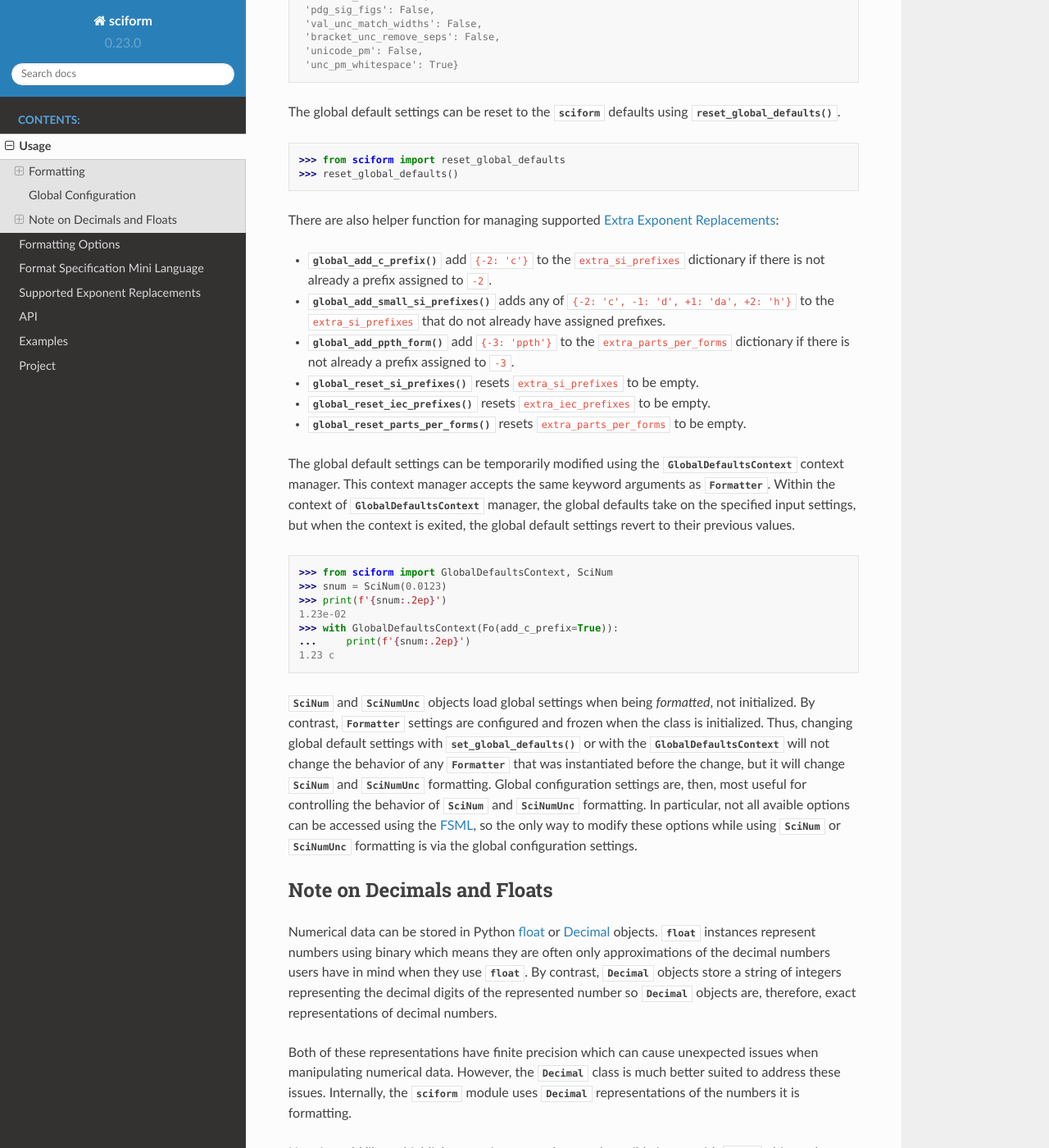
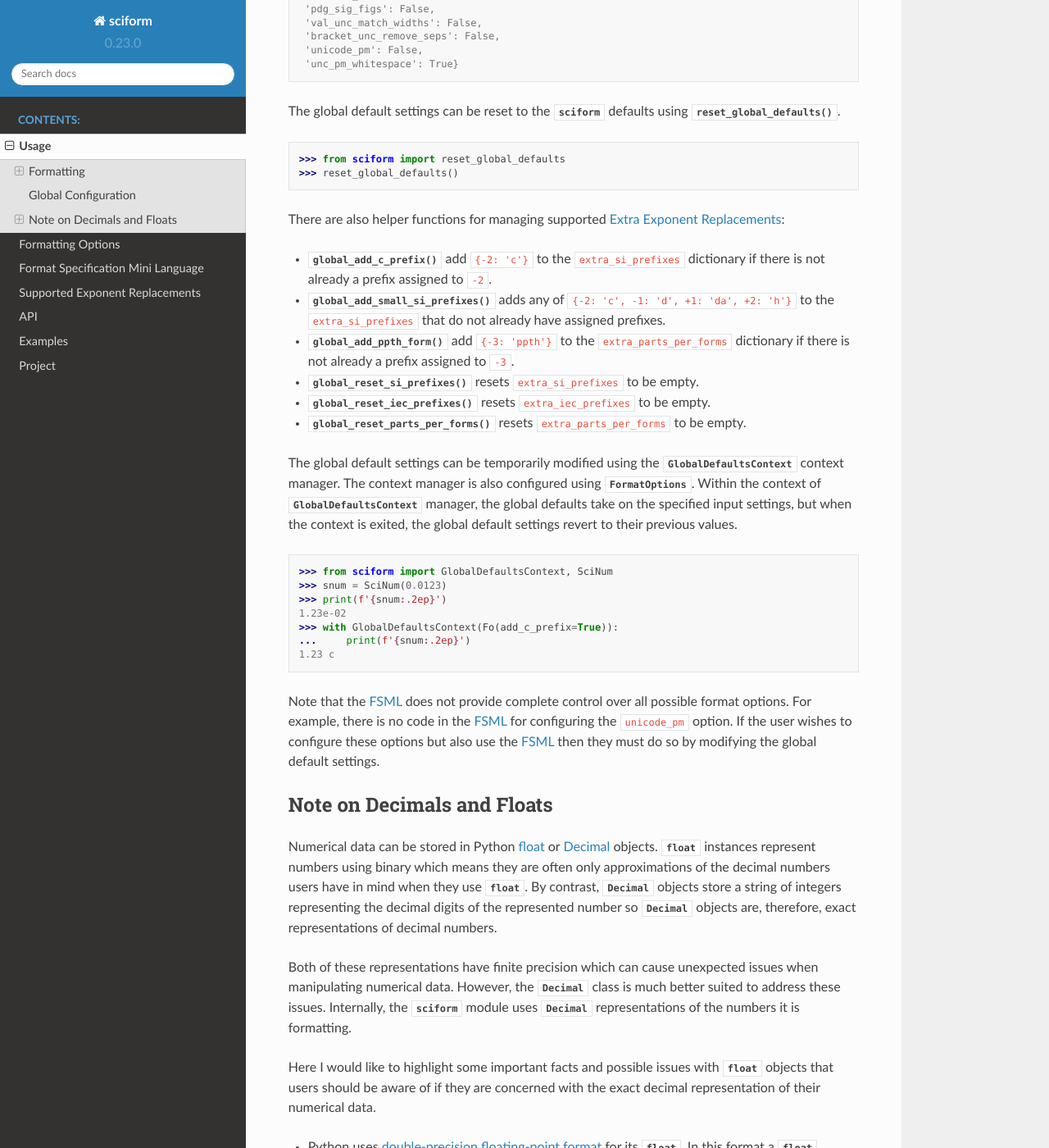
Before and after one commit to jagerber48/sciform, a Sphinx documentation site: the page built from docs/source/usage.rst, in a window 1280 px wide and 1400 px high, scrolled down 3755 px. Shown: the whole window at 82% size. Built offline with Sphinx 7.4.7 and the Read the Docs theme 2.0.0, drawn with Linux system fonts in a browser that asks for light colours; some of the changed text lies outside the part shown.

Commit message:
global configuration documentation

```diff
--- a/docs/source/usage.rst
+++ b/docs/source/usage.rst
@@ -133,11 +133,11 @@ Global Configuration
 It is possible to modify the global default configuration for
 :mod:`sciform` to avoid repetition of verbose configuration options or
 format specification strings.
-When the user creates a :class:`Formatter` object or formats a string
-using the :ref:`FSML <fsml>`, they typically do not specify settings for
-all available options.
+When the user creates a :class:`FormatOptions` object or formats a
+string using the :ref:`FSML <fsml>`, they typically do not specify
+settings for all available options.
 In these cases, the unspecified options resolve their values from the
-global default settings.
+global default settings at format time.
 
 The global default settings can be viewed using
 :func:`print_global_defaults()` (the settings shown here are the
@@ -172,13 +172,11 @@ package default settings):
  'unicode_pm': False,
  'unc_pm_whitespace': True}
 
-The global default settings can be modified using
-:func:`set_global_defaults()` with the same keyword arguments passed
-into :class:`Formatter`.
-Any explicit options passed in will be updated while any unspecified
-options will retain their existing values.
-The same checks applied when constructing a :class:`Formatter` are
-applied to setting global default settings.
+The global default settings can be modified by passing
+:class:`FormatOptions` into :func:`set_global_defaults()`.
+Any options passed in the :class:`FormatOptions` will overwrite the
+current global default settings and any unfilled options will remain
+unchanged.
 
 >>> from sciform import (set_global_defaults, FillMode, ExpMode,
 ...                      GroupingSeparator)
@@ -220,7 +218,7 @@ using :func:`reset_global_defaults`.
 >>> from sciform import reset_global_defaults
 >>> reset_global_defaults()
 
-There are also helper function for managing supported
+There are also helper functions for managing supported
 :ref:`extra_translations`:
 
 * :func:`global_add_c_prefix()` add ``{-2: 'c'}`` to the
@@ -241,8 +239,7 @@ There are also helper function for managing supported
 
 The global default settings can be temporarily modified using the
 :class:`GlobalDefaultsContext` context manager.
-This context manager accepts the same keyword arguments as
-:class:`Formatter`.
+The context manager is also configured using :class:`FormatOptions`.
 Within the context of :class:`GlobalDefaultsContext` manager, the
 global defaults take on the specified input settings, but when the
 context is exited, the global default settings revert to their previous
@@ -256,20 +253,13 @@ values.
 ...     print(f'{snum:.2ep}')
 1.23 c
 
-:class:`SciNum` and :class:`SciNumUnc` objects load global settings when
-being *formatted*, not initialized.
-By contrast, :class:`Formatter` settings are configured and frozen when
-the class is initialized.
-Thus, changing global default settings with :func:`set_global_defaults`
-or with the :class:`GlobalDefaultsContext` will not change the behavior
-of any :class:`Formatter` that was instantiated before the change, but
-it will change :class:`SciNum` and :class:`SciNumUnc` formatting.
-Global configuration settings are, then, most useful for controlling the
-behavior of :class:`SciNum` and :class:`SciNumUnc` formatting.
-In particular, not all avaible options can be accessed using the
-:ref:`FSML <fsml>`, so the only way to modify these options while using
-:class:`SciNum` or :class:`SciNumUnc` formatting is via the global
-configuration settings.
+Note that the :ref:`FSML <fsml>` does not provide complete control over
+all possible format options.
+For example, there is no code in the :ref:`FSML <fsml>` for configuring
+the ``unicode_pm`` option.
+If the user wishes to configure these options but also use the
+:ref:`FSML <fsml>` then they must do so by modifying the global default
+settings.
 
 Note on Decimals and Floats
 ===========================
```
